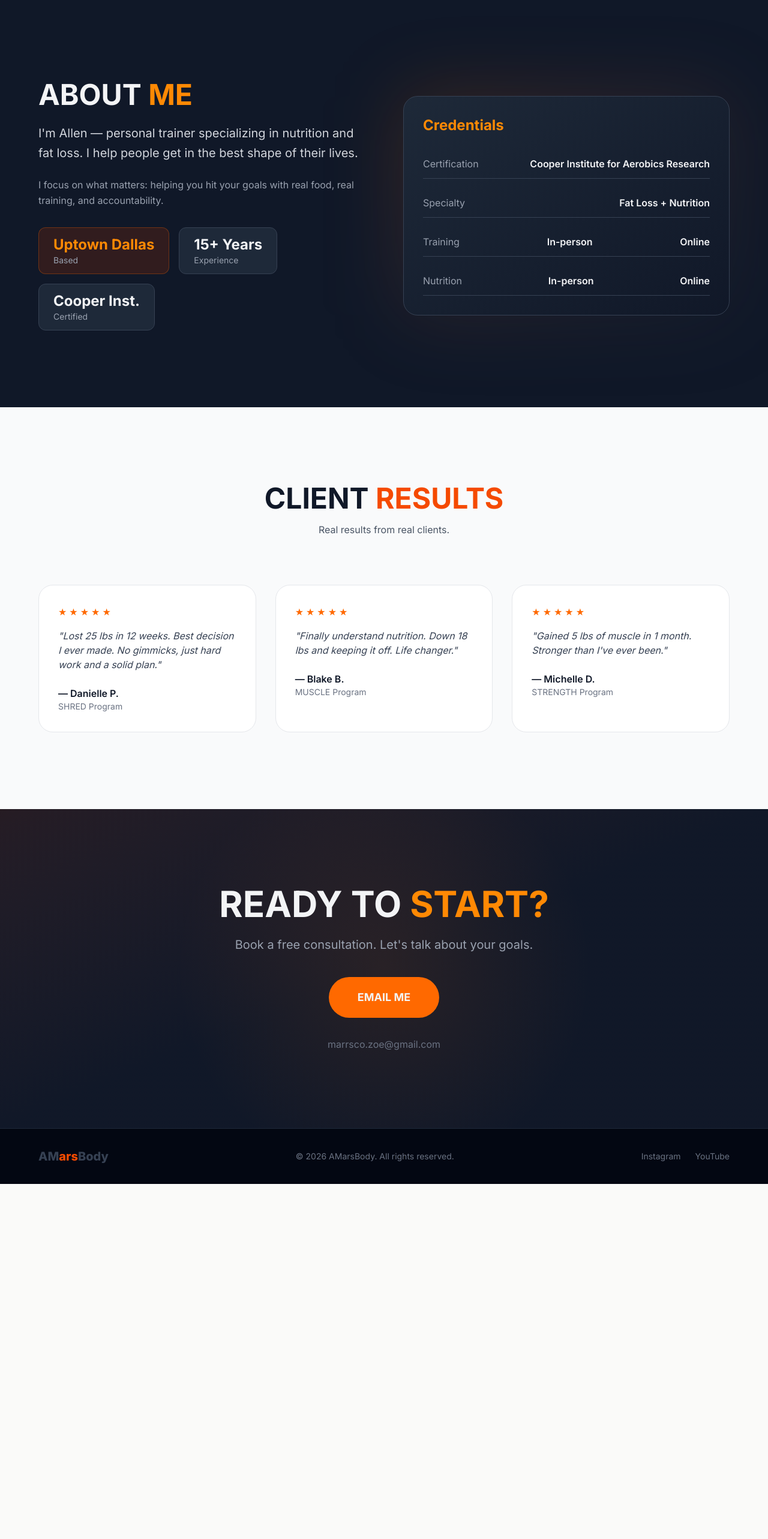
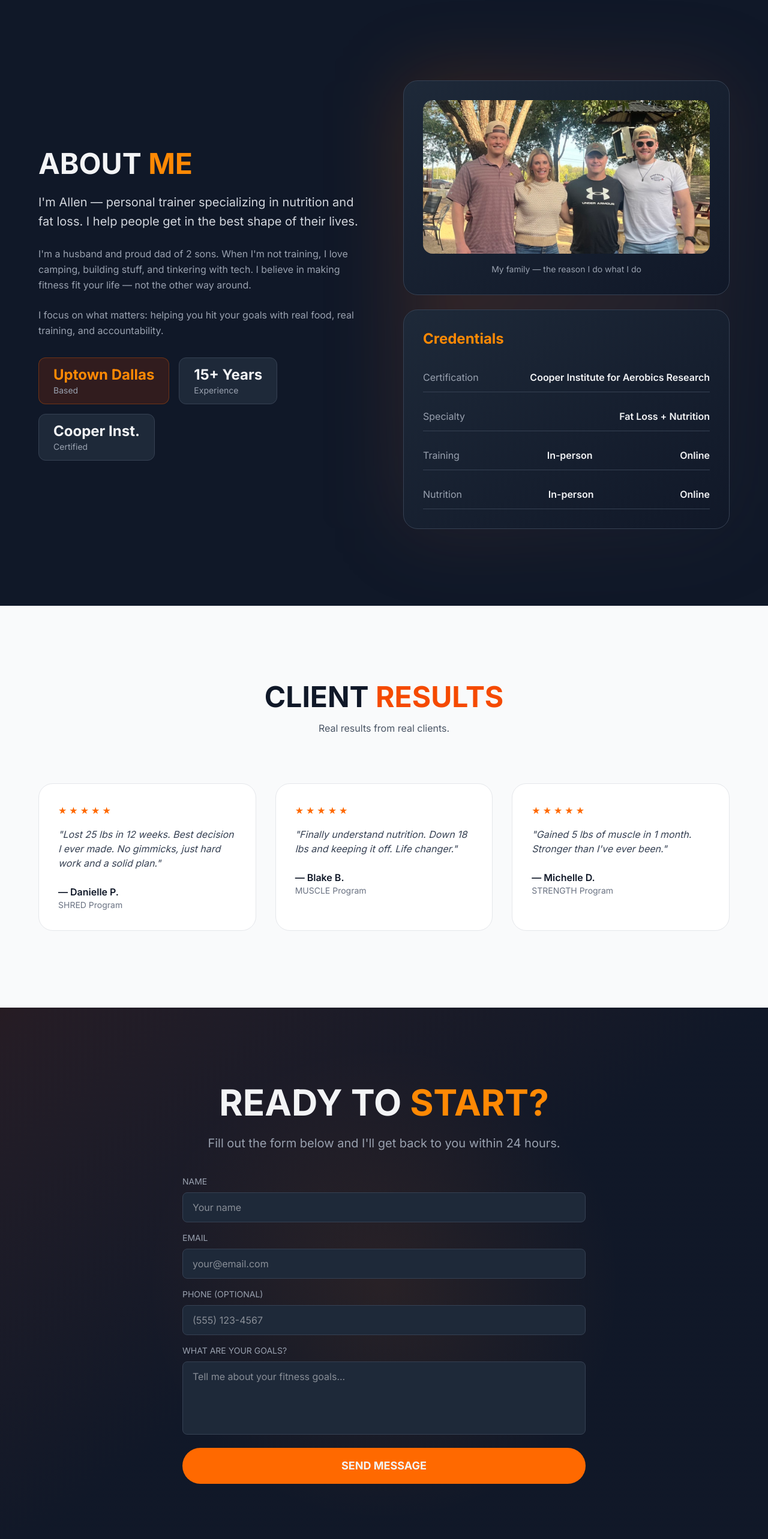
Before and after one commit to marrscozoe/amarsbody-website, a Next.js app: page / in a window 1280 px wide. Shown: the part 3020-5586 px from the top of the page at 60% size. Before the commit the page ends 4994 px from the top, so only its background shows below. Built offline with nearby package versions, Linux system fonts and the light colour scheme.

Commit message:
Add contact form with name, email, phone, message fields

```diff
--- a/src/app/page.tsx
+++ b/src/app/page.tsx
@@ -227,6 +227,9 @@ export default function Home() {
               <p className="text-xl text-gray-300 mb-6 leading-relaxed">
                 I'm Allen — personal trainer specializing in nutrition and fat loss. I help people get in the best shape of their lives.
               </p>
+              <p className="text-gray-400 mb-6 leading-relaxed">
+                I'm a husband and proud dad of 2 sons. When I'm not training, I love camping, building stuff, and tinkering with tech. I believe in making fitness fit your life — not the other way around.
+              </p>
               <p className="text-gray-400 mb-8 leading-relaxed">
                 I focus on what matters: helping you hit your goals with real food, real training, and accountability.
               </p>
@@ -247,6 +250,11 @@ export default function Home() {
             </div>
             <div className="relative">
               <div className="absolute inset-0 bg-gradient-to-br from-orange-500/20 to-gray-800/20 rounded-3xl blur-3xl"></div>
+              <div className="relative bg-gradient-to-br from-gray-800 to-gray-900 rounded-3xl p-8 border border-gray-700 mb-6">
+                {/* Family Photo */}
+                <img src="/family-photo.jpg" alt="Allen and family" className="w-full h-64 object-cover rounded-2xl mb-4" />
+                <p className="text-center text-gray-400 text-sm">My family — the reason I do what I do</p>
+              </div>
               <div className="relative bg-gradient-to-br from-gray-800 to-gray-900 rounded-3xl p-8 border border-gray-700">
                 <h3 className="text-2xl font-bold mb-6 text-orange-400">Credentials</h3>
                 <div className="space-y-4">
@@ -320,11 +328,29 @@ export default function Home() {
             <span className="text-gray-100">READY TO </span>
             <span className="text-orange-400">START?</span>
           </h2>
-          <p className="text-xl text-gray-400 mb-10">Book a free consultation. Let's talk about your goals.</p>
-          <a href="mailto:marrsco.zoe@gmail.com" className="inline-block bg-orange-500 text-gray-100 font-bold py-5 px-12 rounded-full text-lg hover:bg-orange-400 transition-all transform hover:scale-105 hover:shadow-[0_0_40px_rgba(249,115,22,0.5)]">
-            EMAIL ME
-          </a>
-          <p className="mt-8 text-gray-500">marrsco.zoe@gmail.com</p>
+          <p className="text-xl text-gray-400 mb-10">Fill out the form below and I'll get back to you within 24 hours.</p>
+
+          <form action="https://formspree.io/f/YOUR_FORM_ID" method="POST" className="text-left space-y-4">
+            <div>
+              <label htmlFor="name" className="block text-gray-400 text-sm mb-2">NAME</label>
+              <input type="text" id="name" name="name" required className="w-full px-4 py-3 bg-gray-800 border border-gray-700 rounded-lg text-gray-100 focus:border-orange-500 focus:outline-none transition-colors" placeholder="Your name" />
+            </div>
+            <div>
+              <label htmlFor="email" className="block text-gray-400 text-sm mb-2">EMAIL</label>
+              <input type="email" id="email" name="email" required className="w-full px-4 py-3 bg-gray-800 border border-gray-700 rounded-lg text-gray-100 focus:border-orange-500 focus:outline-none transition-colors" placeholder="your@email.com" />
+            </div>
+            <div>
+              <label htmlFor="phone" className="block text-gray-400 text-sm mb-2">PHONE (OPTIONAL)</label>
+              <input type="tel" id="phone" name="phone" className="w-full px-4 py-3 bg-gray-800 border border-gray-700 rounded-lg text-gray-100 focus:border-orange-500 focus:outline-none transition-colors" placeholder="(555) 123-4567" />
+            </div>
+            <div>
+              <label htmlFor="message" className="block text-gray-400 text-sm mb-2">WHAT ARE YOUR GOALS?</label>
+              <textarea id="message" name="message" rows={4} required className="w-full px-4 py-3 bg-gray-800 border border-gray-700 rounded-lg text-gray-100 focus:border-orange-500 focus:outline-none transition-colors resize-none" placeholder="Tell me about your fitness goals..."></textarea>
+            </div>
+            <button type="submit" className="w-full bg-orange-500 text-gray-100 font-bold py-4 px-12 rounded-full text-lg hover:bg-orange-400 transition-all transform hover:scale-[1.02] hover:shadow-[0_0_40px_rgba(249,115,22,0.5)]">
+              SEND MESSAGE
+            </button>
+          </form>
         </div>
       </section>
 
```
Also changed, not shown: public/family-photo.jpg (added), public/team-photo.jpg (added).
